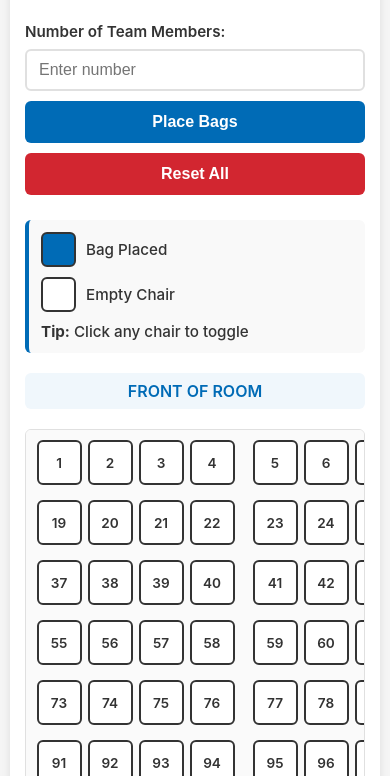
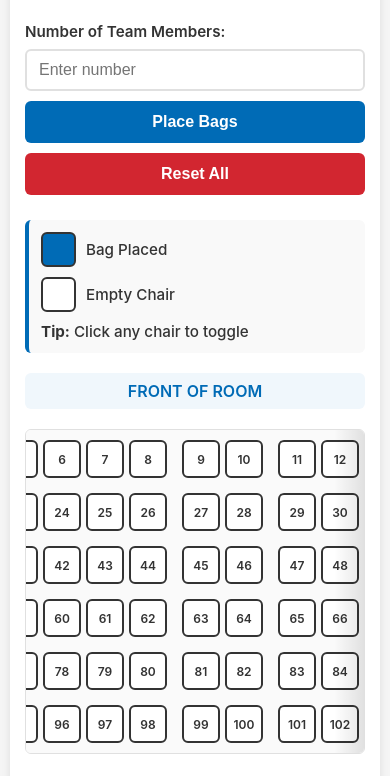
Before and after one commit to tchastain26/orientation_bag_tracker, a plain HTML site: page apps/orientation-bag-tracker.html in a window 390 px wide. Shown: the part 321-1097 px from the top of the page. Drawn offline with Linux system fonts and the light colour scheme.

Commit message:
Update orientation-bag-tracker.html

```diff
--- a/apps/orientation-bag-tracker.html
+++ b/apps/orientation-bag-tracker.html
@@ -195,6 +195,41 @@
             background: #fafafa;
             border-radius: 6px;
             border: 1px solid #e0e0e0;
+            position: relative;
+            overflow-x: auto;
+            -webkit-overflow-scrolling: touch;
+        }
+
+        /* Scroll indicators - subtle shadows on left/right */
+        .seating-area::before,
+        .seating-area::after {
+            content: '';
+            position: absolute;
+            top: 0;
+            bottom: 0;
+            width: 30px;
+            pointer-events: none;
+            z-index: 10;
+            opacity: 0;
+            transition: opacity 0.3s;
+        }
+
+        .seating-area::before {
+            left: 0;
+            background: linear-gradient(to right, rgba(0, 0, 0, 0.1), transparent);
+        }
+
+        .seating-area::after {
+            right: 0;
+            background: linear-gradient(to left, rgba(0, 0, 0, 0.1), transparent);
+        }
+
+        .seating-area.show-left-shadow::before {
+            opacity: 1;
+        }
+
+        .seating-area.show-right-shadow::after {
+            opacity: 1;
         }
 
         .row {
@@ -211,6 +246,7 @@
             color: #666;
             min-width: 70px;
             font-size: 0.9rem;
+            flex-shrink: 0;
         }
 
         .table-group {
@@ -236,6 +272,7 @@
             transition: all 0.2s;
             background: white;
             color: #333;
+            flex-shrink: 0;
         }
 
         .chair.filled {
@@ -318,34 +355,11 @@
 
             .seating-area {
                 padding: 10px;
-                overflow-x: auto;
-                -webkit-overflow-scrolling: touch;
-            }
-
-            .row {
-                gap: 6px;
-                min-width: 900px;
-            }
-
-            .chair {
-                width: 45px;
-                height: 45px;
-                font-size: 0.85rem;
-                flex-shrink: 0;
-            }
-
-            .table-group {
-                gap: 6px;
-            }
-
-            .table-group + .table-group {
-                margin-left: 12px;
             }
 
             .row-label {
-                min-width: 55px;
-                font-size: 0.85rem;
-                flex-shrink: 0;
+                min-width: 50px;
+                font-size: 0.8rem;
             }
 
             .header {
@@ -362,6 +376,65 @@
             .summary {
                 font-size: 0.9rem;
                 padding: 12px 15px;
+            }
+        }
+
+        /* Portrait mode - allow some scrolling with indicators */
+        @media (max-width: 768px) and (orientation: portrait) {
+            .row {
+                gap: 5px;
+            }
+
+            .chair {
+                width: 38px;
+                height: 38px;
+                font-size: 0.75rem;
+            }
+
+            .table-group {
+                gap: 5px;
+            }
+
+            .table-group + .table-group {
+                margin-left: 10px;
+            }
+        }
+
+        /* Landscape mode - fit everything on screen */
+        @media (max-width: 1024px) and (orientation: landscape) {
+            .seating-area {
+                padding: 10px 15px;
+            }
+
+            .row {
+                gap: 4px;
+            }
+
+            .chair {
+                width: 40px;
+                height: 40px;
+                font-size: 0.75rem;
+            }
+
+            .table-group {
+                gap: 4px;
+            }
+
+            .table-group + .table-group {
+                margin-left: 8px;
+            }
+
+            .row-label {
+                min-width: 45px;
+                font-size: 0.75rem;
+            }
+        }
+
+        /* Larger landscape screens */
+        @media (min-width: 1025px) and (orientation: landscape) {
+            .chair {
+                width: 52px;
+                height: 52px;
             }
         }
     </style>
@@ -567,7 +640,43 @@
 
         window.addEventListener('load', () => {
             createSeatingLayout();
+            setupScrollIndicators();
         });
+
+        // Setup scroll shadow indicators
+        function setupScrollIndicators() {
+            const seatingArea = document.getElementById('seatingArea');
+
+            function updateScrollShadows() {
+                const scrollLeft = seatingArea.scrollLeft;
+                const scrollWidth = seatingArea.scrollWidth;
+                const clientWidth = seatingArea.clientWidth;
+                const maxScroll = scrollWidth - clientWidth;
+
+                // Show left shadow if scrolled right
+                if (scrollLeft > 10) {
+                    seatingArea.classList.add('show-left-shadow');
+                } else {
+                    seatingArea.classList.remove('show-left-shadow');
+                }
+
+                // Show right shadow if not fully scrolled
+                if (scrollLeft < maxScroll - 10) {
+                    seatingArea.classList.add('show-right-shadow');
+                } else {
+                    seatingArea.classList.remove('show-right-shadow');
+                }
+            }
+
+            // Update on scroll
+            seatingArea.addEventListener('scroll', updateScrollShadows);
+
+            // Update on resize
+            window.addEventListener('resize', updateScrollShadows);
+
+            // Initial update
+            setTimeout(updateScrollShadows, 100);
+        }
     </script>
 </body>
 </html>
```
